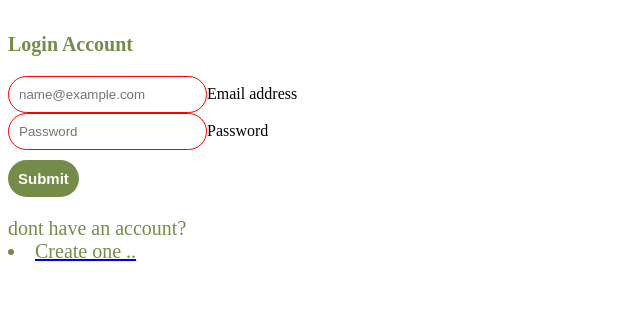
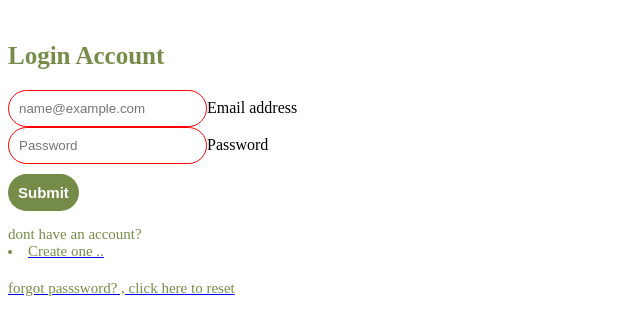
Before and after one commit to preete126/merker, a React (Vite) app: page /login in a window 1280 px wide. Shown: the top 334 px of the page, without its empty margins (0-640 px from the left). Built offline with nearby package versions, Linux system fonts and the light colour scheme.

Commit message:
added a gateway for resetPassword page

```diff
--- a/src/assets/Login.css
+++ b/src/assets/Login.css
@@ -40,7 +40,12 @@
 
 .LoginText {
     color: rgba(70, 101, 9, 0.741);
-    font-size: 20px;
+    font-size: 15px;
+    margin-bottom: 20px;
+}
+.LoginTextTop {
+    color: rgba(70, 101, 9, 0.741);
+    font-size: 25px;
     margin-bottom: 20px;
 }
 
--- a/src/main.jsx
+++ b/src/main.jsx
@@ -6,6 +6,7 @@ import "./index.css";
 import GlobalProvider from "./Provider/GlobalProvider";
 import Signup from "./pages/Signup";
 import Login from "./pages/Login";
+import ResetPassword from "./pages/ResetPassword";
 
 const router = createBrowserRouter([
   {
@@ -21,6 +22,10 @@ const router = createBrowserRouter([
     path: "/login",
     element: <Login />,
   },
+  {
+    path: "/reset",
+    element: <ResetPassword />,
+  },
 ]);
 
 ReactDOM.createRoot(document.getElementById("root")).render(
--- a/src/pages/Login.jsx
+++ b/src/pages/Login.jsx
@@ -61,7 +61,7 @@ const Login = () => {
           <div className="divWithin ">
             <main>
               <main className="w-75 m-auto mt-5">
-                <h5 className="text-center LoginText ">Login Account</h5>
+                <h5 className="text-center LoginTextTop ">Login Account</h5>
                 <form
                   onSubmit={onlogin}
                   className="formColor p-4 shadow-lg m-auto"
@@ -118,6 +118,19 @@ const Login = () => {
                     </li>
                   </p>
                 </div>
+                <div>
+                  <p className="text-center LoginText fw-bold">
+                    <Link
+                      to={"/reset"}
+                      className="btn btn-link link-dark text-decoration-none text-warning"
+                      style={{ marginTop: "-60px" }}
+                    >
+                      <span className="LoginText fw-bold">
+                        forgot passsword? , click here to reset
+                      </span>
+                    </Link>
+                  </p>
+                </div>
               </main>
             </main>
           </div>
--- /dev/null
+++ b/src/pages/ResetPassword.jsx
@@ -0,0 +1,16 @@
+import React, { Component, useRef, useState } from "react";
+import GlobalProvider from "../Provider/GlobalProvider";
+import { GlobalContext } from "../Provider/GlobalProvider";
+import { useContext } from "react";
+import Alert from "../components/Alert";
+import { Link } from "react-router-dom";
+
+const ResetPassword = () => {
+  return (
+    <section>
+      <h1>Tolu</h1>
+    </section>
+  );
+};
+
+export default ResetPassword;
```
